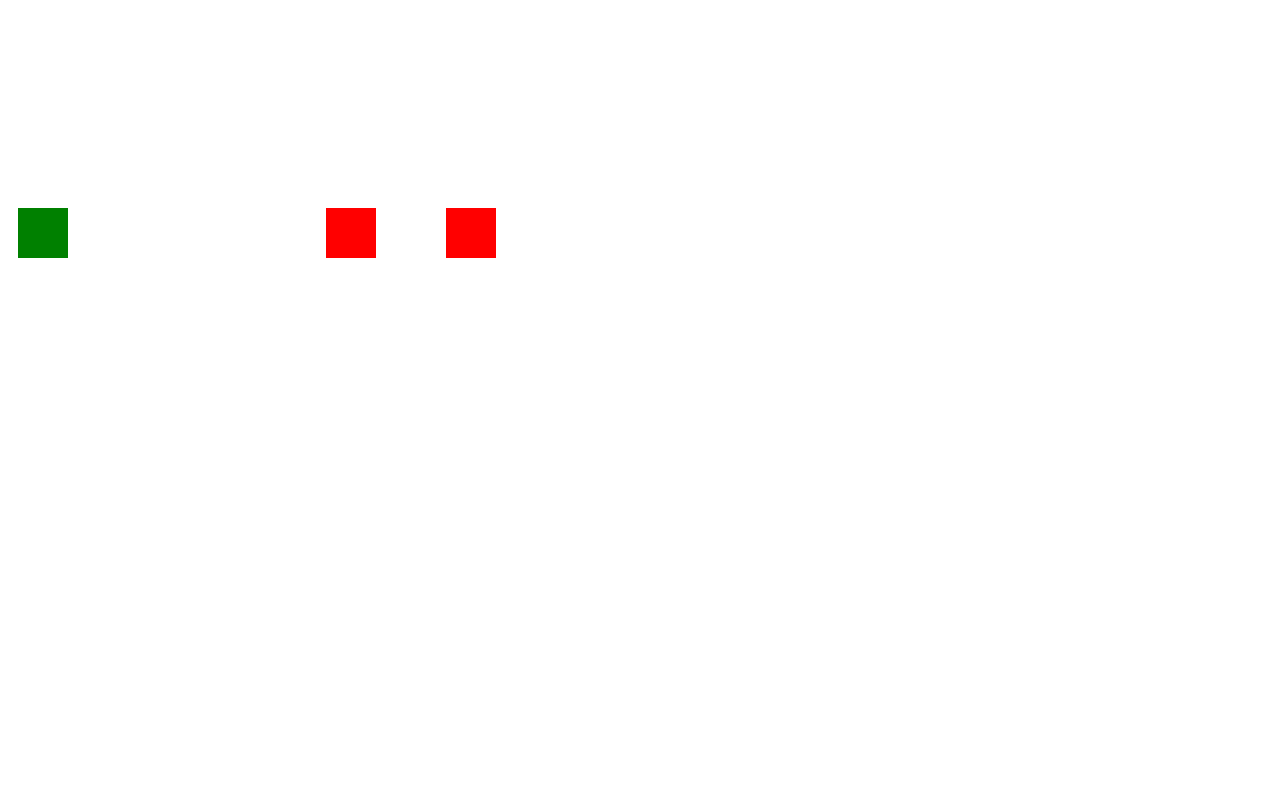
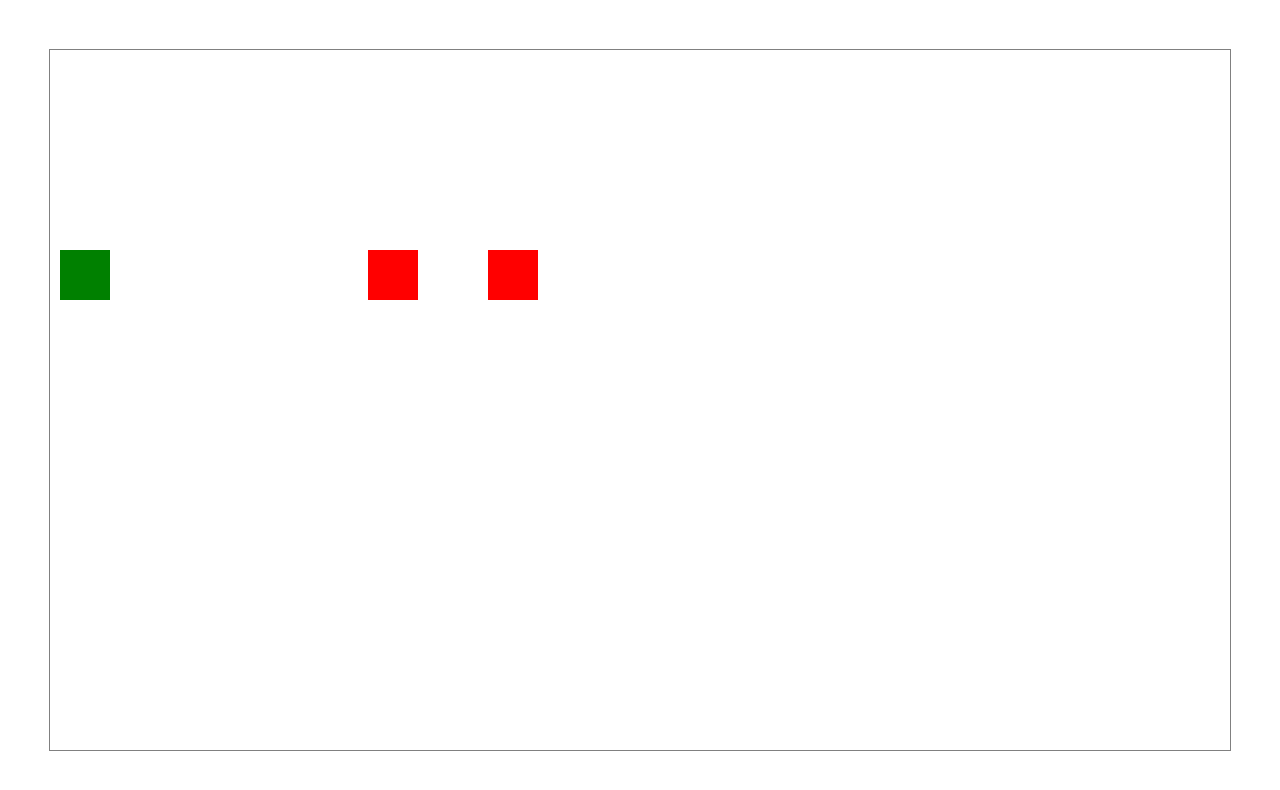
Before and after one commit to leedawnn/js-chrome-dino, a plain HTML site: page index.html in a window 1280 px wide. Drawn offline with Linux system fonts and the light colour scheme.

Commit message:
styles: Setting global styles

```diff
--- a/index.html
+++ b/index.html
@@ -2,10 +2,39 @@
 <html lang="ko">
   <head>
     <meta charset="UTF-8" />
+    <meta http-equiv="X-UA-Compatible" content="IE=edge" />
+    <meta name="viewport" content="width=device-width, initial-scale=1.0" />
     <title>js-chrome-dino</title>
+    <style>
+      * {
+        padding: 0px;
+        margin: 0px;
+      }
+      body {
+        display: flex;
+        align-items: center;
+        justify-content: center;
+        flex-direction: column;
+        height: 100vh;
+
+        user-select: none;
+        touch-action: none;
+        -webkit-touch-callout: none;
+        -webkit-user-select: none;
+        -khtml-user-select: none;
+        -moz-user-select: none;
+        -ms-user-select: none;
+        user-select: none;
+        outline: none;
+        -webkit-tap-highlight-color: rgba(255, 255, 255, 0);
+      }
+      canvas {
+        border: 0.1px solid grey;
+      }
+    </style>
   </head>
   <body>
     <canvas id="canvas"></canvas>
-    <script src="main.js"></script>
+    <script src="main.js" defer type="module"></script>
   </body>
 </html>
```
